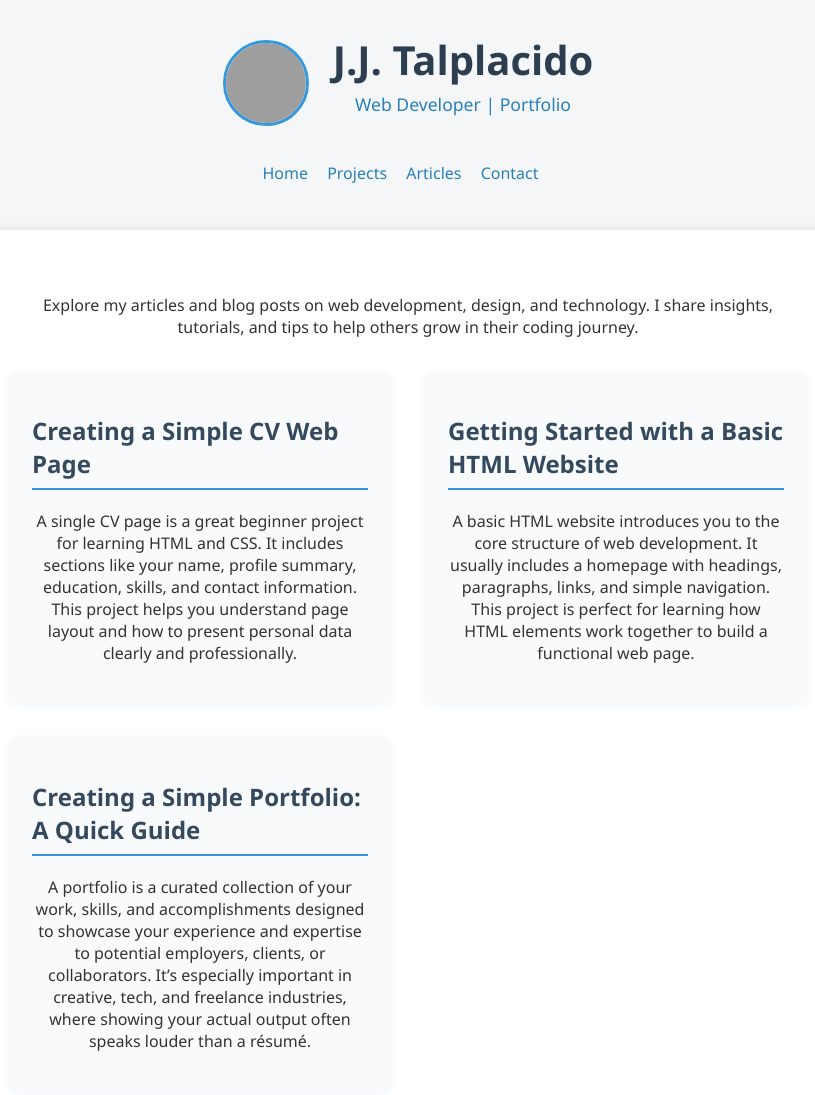
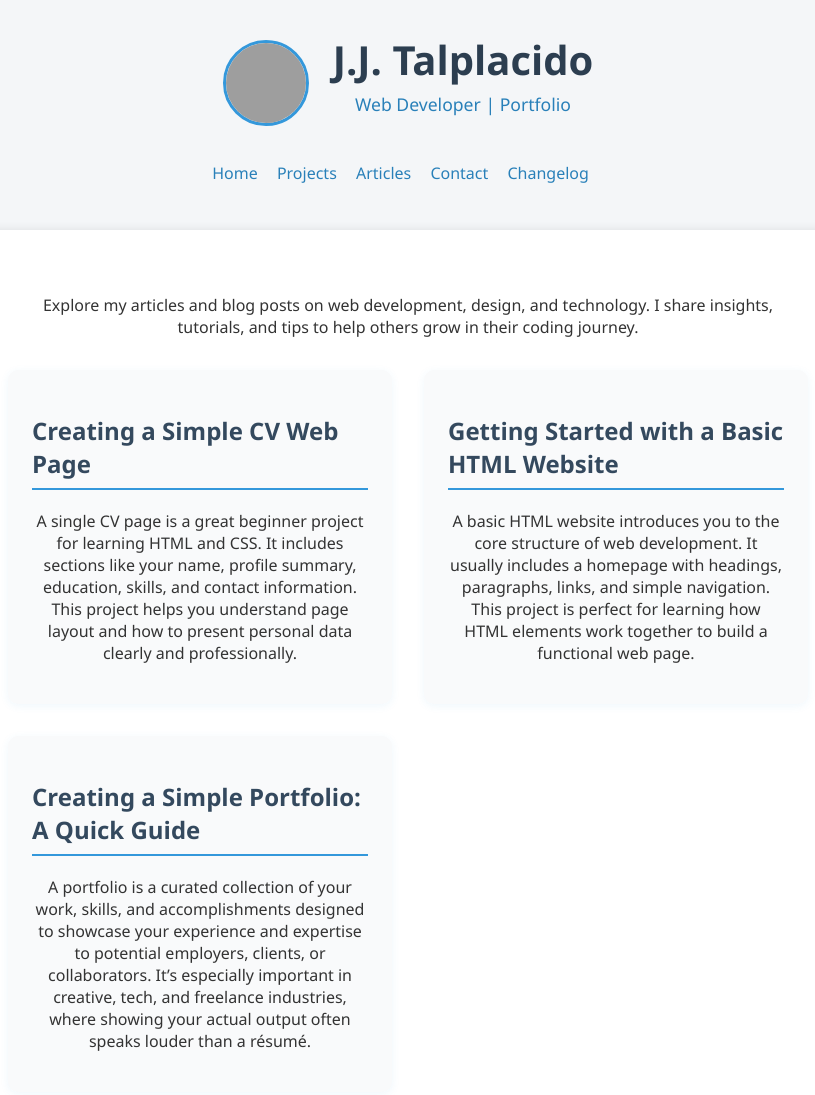
Before and after one commit to A1despace/FrontEndProd, a plain HTML site: page Portfolio/articles.html in a window 1280 px wide. Shown: the top 1095 px of the page, without its empty margins (232-1047 px from the left). Drawn offline with Linux system fonts and the light colour scheme; grey boxes are pictures that could not be loaded.

Commit message:
new changes

```diff
--- a/Portfolio/articles.html
+++ b/Portfolio/articles.html
@@ -24,6 +24,7 @@
         <li><a href="projects.html">Projects</a></li>
         <li><a href="articles.html">Articles</a></li>
         <li><a href="contact.html">Contact</a></li>
+        <li><a href="../changelog/index.html">Changelog</a></li>
       </ul>
     </nav>
   </header>
```
Also changed, not shown: Portfolio/contact.html (+1 -0 lines), Portfolio/index.html (+1 -0 lines), Portfolio/projects.html (+1 -0 lines), changelog/index.html (+1 -0 lines), 2 other files.
